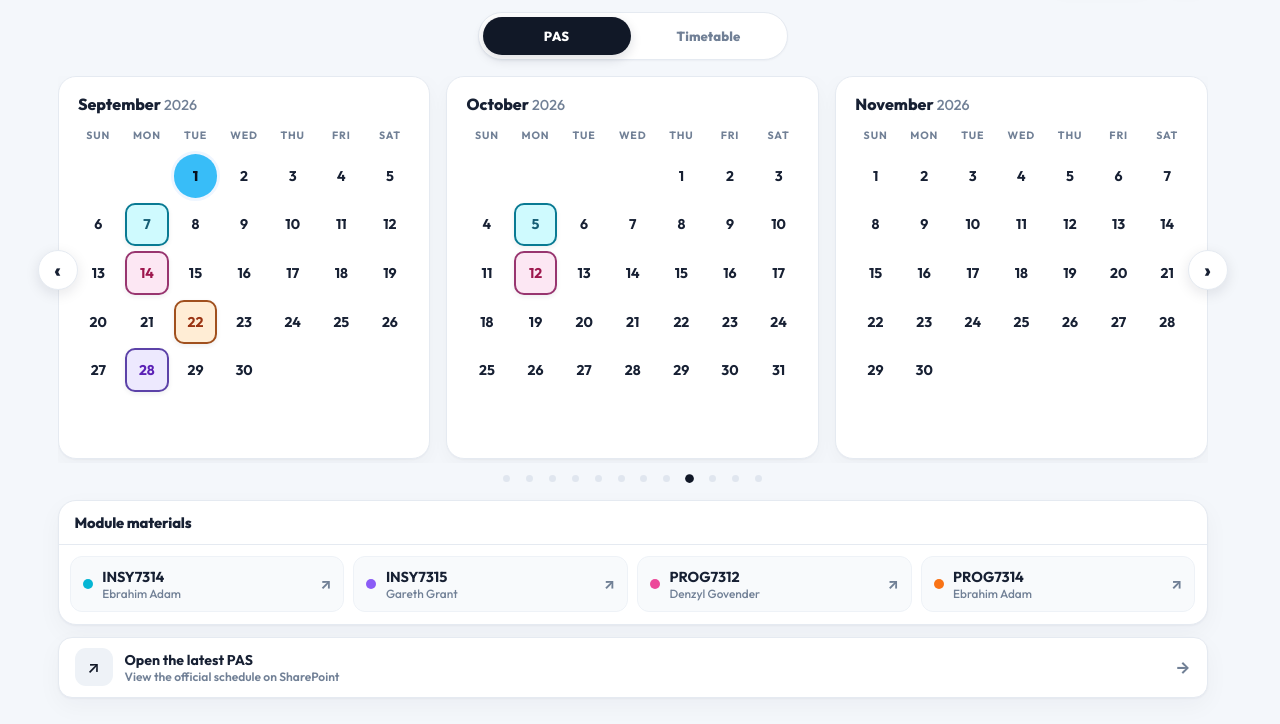
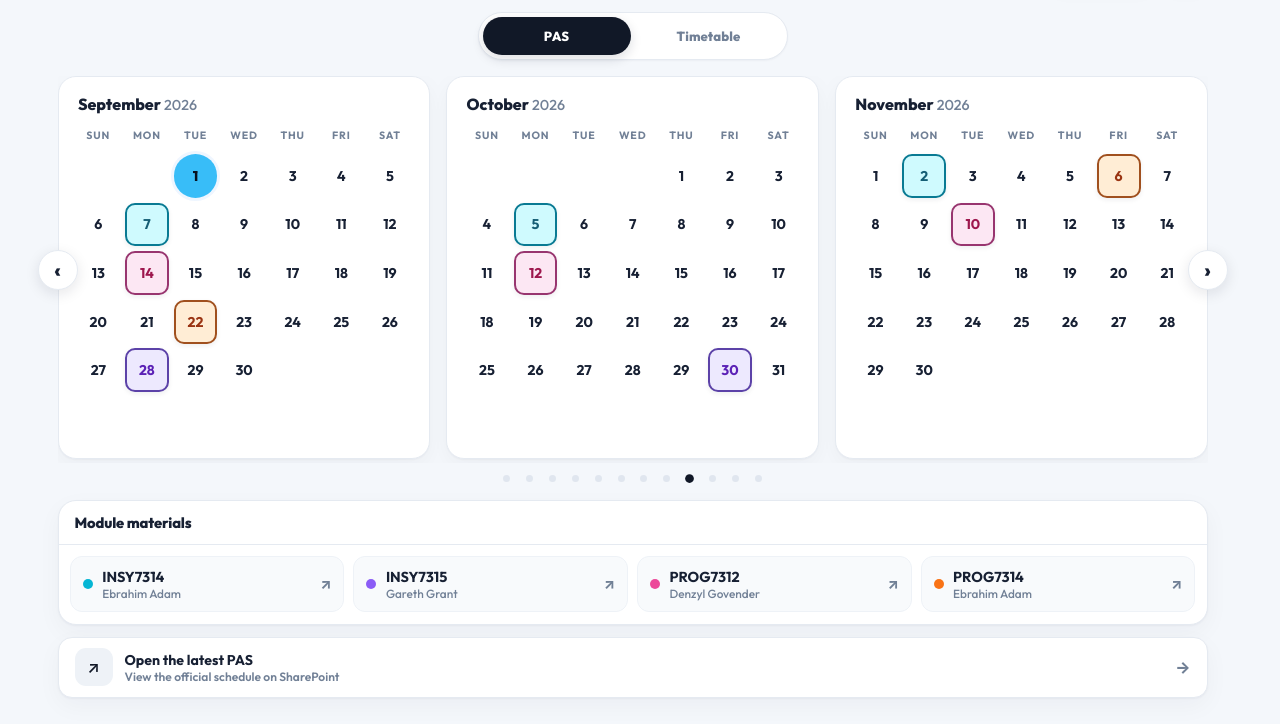
Before and after one commit to zenwyn-naicker/bcad-dashboard, a plain HTML site: page index.html in a window 1280 px wide. Shown: the part 107-831 px from the top of the page. Drawn offline with Linux system fonts and the light colour scheme.

Commit message:
[SEM2] add part 3 poe dates

```diff
--- a/index.html
+++ b/index.html
@@ -1873,7 +1873,7 @@ a:focus-visible {
     return pasModuleMetaByGroup[currentPasGroup];
   }
 
-  // Confirmed Term 2 assessment dates from PAS Version 1 (10 July 2026).
+  // Confirmed Term 2 assessment dates from PAS Version 3 (31 August 2026).
   // ICE, resubmission and TBC-only entries are intentionally excluded.
   const pasAssignments = [
     { date: "2026-08-17", module: "INSY7315", title: "Task 1" },
@@ -1883,7 +1883,11 @@ a:focus-visible {
     { date: "2026-09-22", module: "PROG7314", title: "Part 2" },
     { date: "2026-09-28", module: "INSY7315", title: "Task 2" },
     { date: "2026-10-05", module: "INSY7314", title: "Part 2" },
-    { date: "2026-10-12", module: "PROG7312", title: "Part 2" }
+    { date: "2026-10-12", module: "PROG7312", title: "Part 2" },
+    { date: "2026-10-30", module: "INSY7315", title: "Project Report" },
+    { date: "2026-11-02", module: "INSY7314", title: "POE" },
+    { date: "2026-11-06", module: "PROG7314", title: "POE" },
+    { date: "2026-11-10", module: "PROG7312", title: "POE" }
   ];
 
   const validPasAssignments = pasAssignments
```
